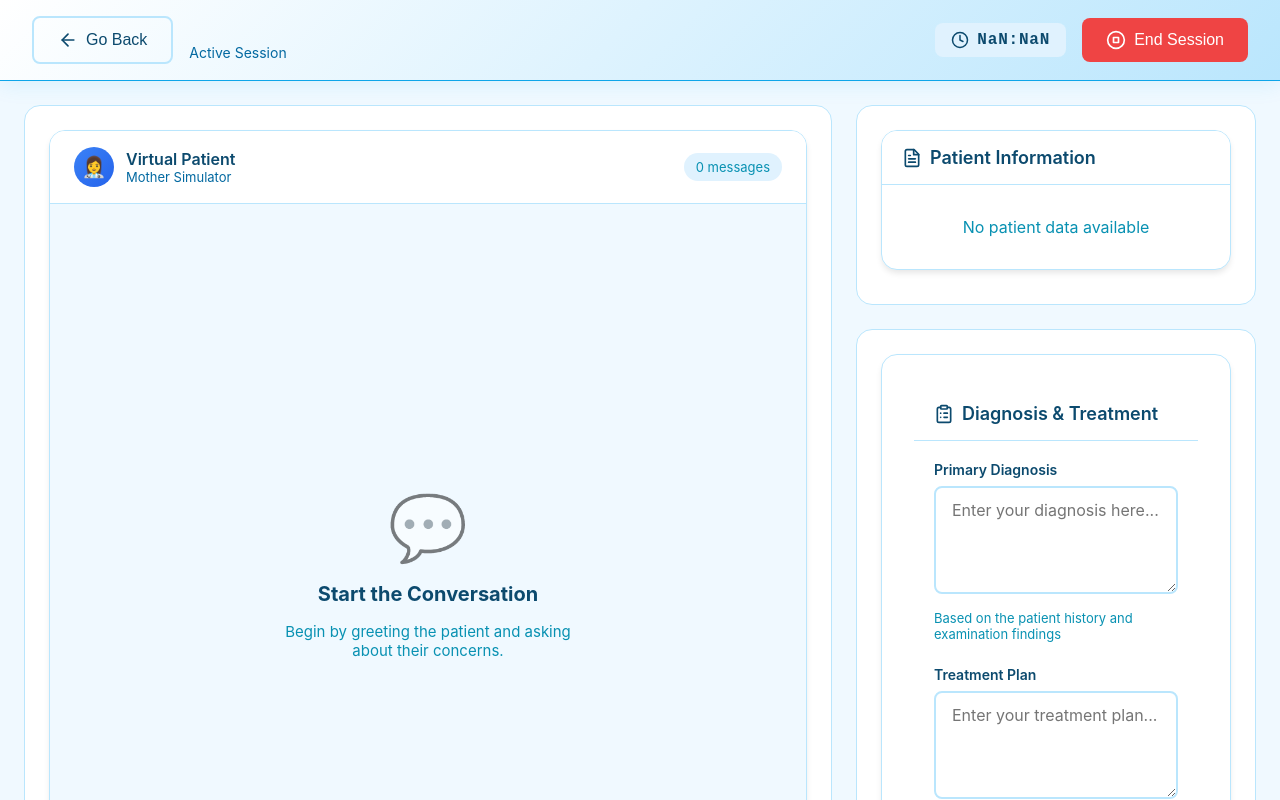
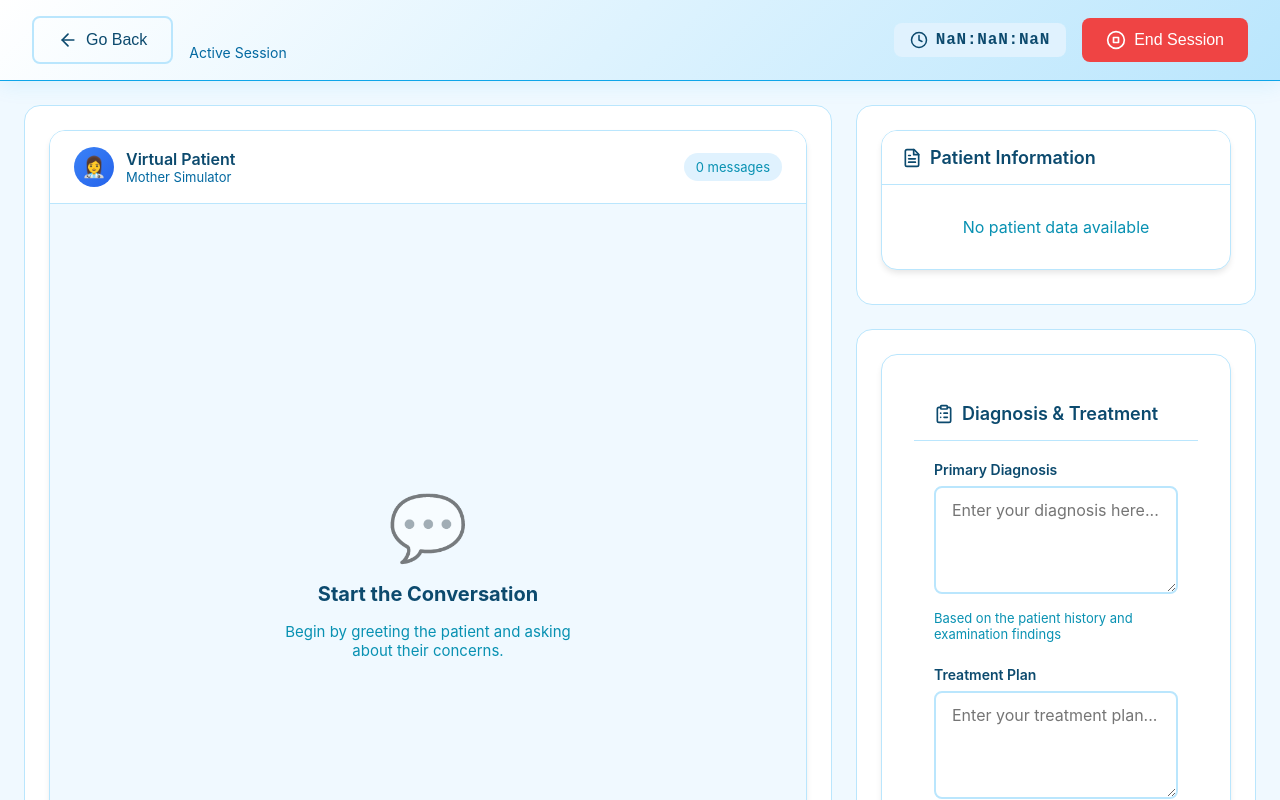
Before and after one commit to Az9ze2/Virtual_Patient_Simulator, a React (Create React App) app in the folder Frontend/: page /chatbot in a window 1280 px wide. Shown: the top 800 px of the page. Built offline with nearby package versions, Linux system fonts and the light colour scheme; sample sign-in values are in the browser's storage; the HTML template or start-up script is replaced by a standard one.

Commit message:
Timer new setup

```diff
--- a/Frontend/src/components/chat/SessionTimer.js
+++ b/Frontend/src/components/chat/SessionTimer.js
@@ -15,9 +15,10 @@ const SessionTimer = ({ startTime }) => {
 
   const formatTime = (ms) => {
     const totalSeconds = Math.floor(ms / 1000);
-    const minutes = Math.floor(totalSeconds / 60);
+    const minutes = Math.floor(totalSeconds / 60) % 60;
     const seconds = totalSeconds % 60;
-    return `${minutes.toString().padStart(2, '0')}:${seconds.toString().padStart(2, '0')}`;
+    const hours = Math.floor(totalSeconds / 3600);
+    return `${hours.toString().padStart(1, '0')}:${minutes.toString().padStart(2, '0')}:${seconds.toString().padStart(2, '0')}`;
   };
 
   return (
--- a/Frontend/src/pages/SummaryPage.js
+++ b/Frontend/src/pages/SummaryPage.js
@@ -26,7 +26,8 @@ const SummaryPage = () => {
   }
 
   const duration = sessionData.duration || (sessionData.endTime - sessionData.startTime);
-  const durationMinutes = Math.floor(duration / 60000);
+  const durationHours = Math.floor(duration / 3600000);
+  const durationMinutes = Math.floor(duration / 60000) % 60000;
   const durationSeconds = Math.floor((duration % 60000) / 1000);
   const messageCount = sessionData.messages?.length || 0;
   const studentMessages = sessionData.messages?.filter(m => m.role === 'user').length || 0;
@@ -113,7 +114,7 @@ const SummaryPage = () => {
               </div>
               <div className="metric-content">
                 <div className="metric-label">Total Duration</div>
-                <div className="metric-value">{durationMinutes}m {durationSeconds}s</div>
+                <div className="metric-value">{durationHours}h {durationMinutes}m {durationSeconds}s</div>
                 <div className="metric-detail">Active session time</div>
               </div>
             </div>
```
